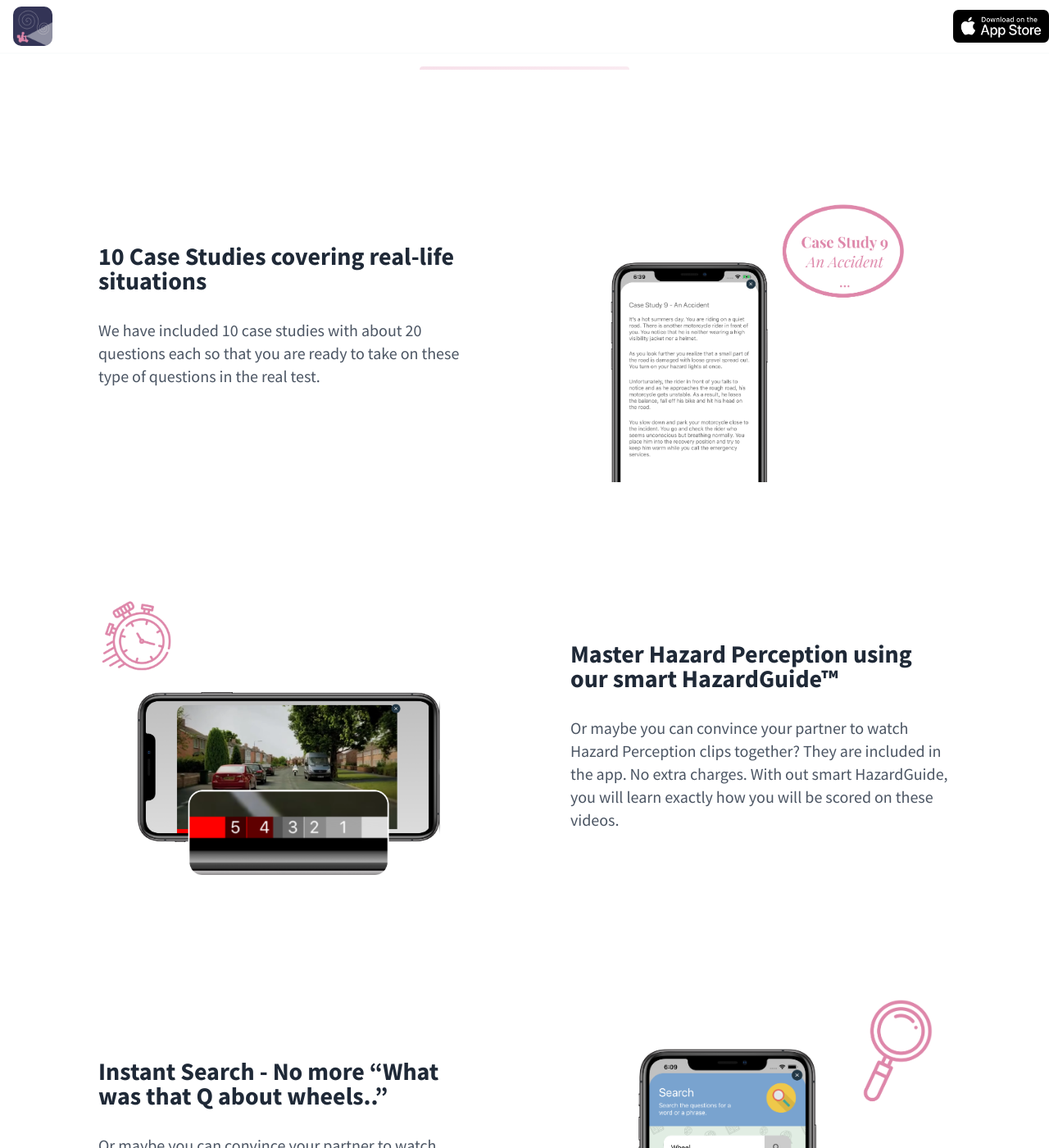
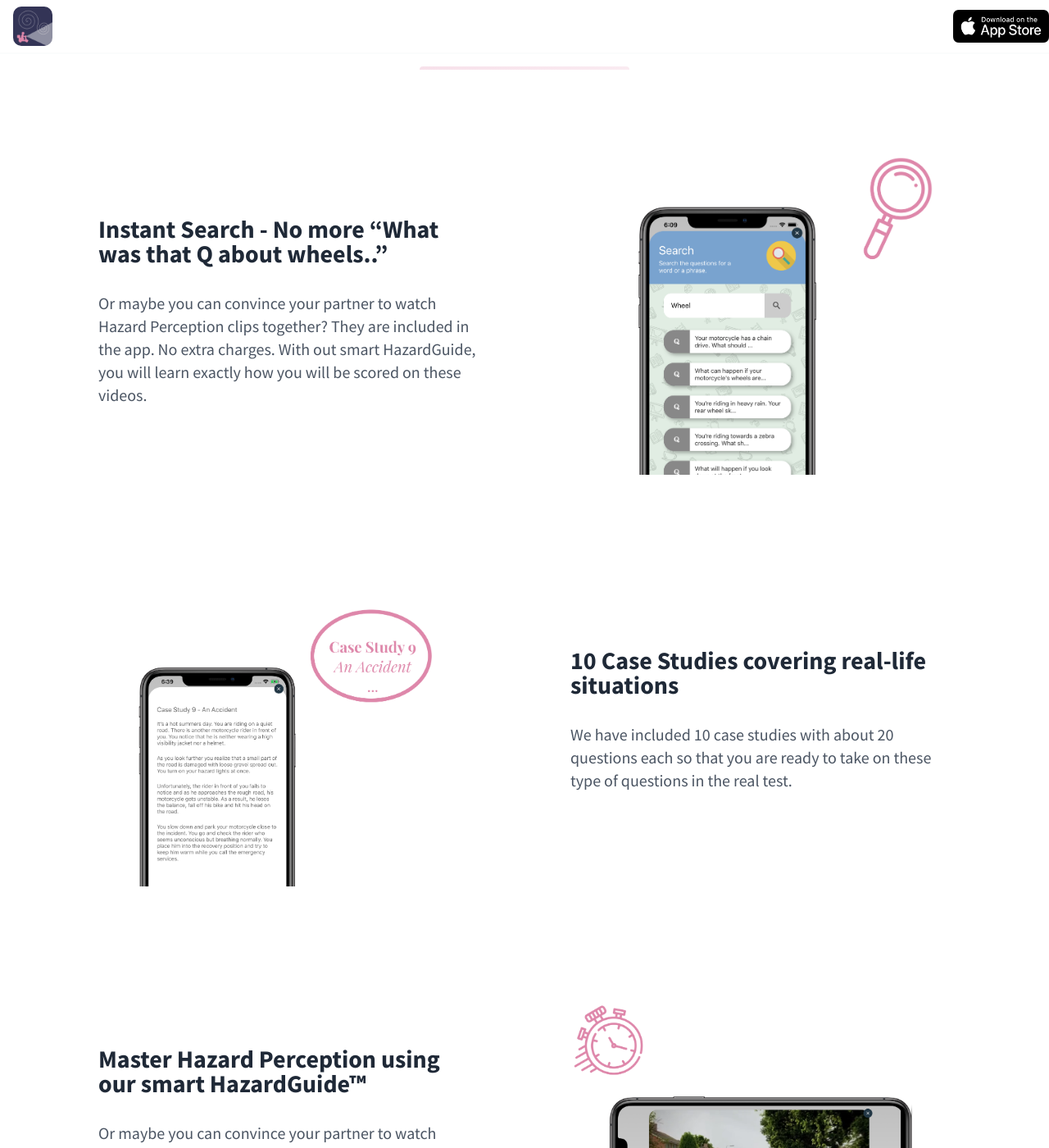
Before and after one commit to mcornford/land, a Jekyll site: the page built from apps/motorcycle.md, in a window 1280 px wide and 1400 px high, scrolled down 914 px. Shown: the whole window at 82% size. Built offline with Jekyll 4.4.1, drawn with Linux system fonts in a browser that asks for light colours; some of the changed lines change nothing that is shown.

Commit message:
Update Apps “motorcycle”

```diff
--- a/apps/motorcycle.md
+++ b/apps/motorcycle.md
@@ -10,6 +10,12 @@ banner:
   subtitle: Install the App, close the rings & pass the test.
   image: ../assets/uploads/motorcycle-complete.png
 features:
+  - title: Instant Search - No more “What was that Q about wheels..”
+    description: Or maybe you can convince your partner to watch Hazard Perception
+      clips together? They are included in the app. No extra charges. With out
+      smart HazardGuide, you will learn exactly how you will be scored on these
+      videos.
+    image: ../assets/uploads/search.png
   - title: 10 Case Studies covering real-life situations
     description: We have included 10 case studies with about 20 questions each so
       that you are ready to take on these type of questions in the real test.
@@ -20,12 +26,6 @@ features:
       smart HazardGuide, you will learn exactly how you will be scored on these
       videos.
     image: ../assets/uploads/hazard.png
-  - title: Instant Search - No more “What was that Q about wheels..”
-    description: Or maybe you can convince your partner to watch Hazard Perception
-      clips together? They are included in the app. No extra charges. With out
-      smart HazardGuide, you will learn exactly how you will be scored on these
-      videos.
-    image: ../assets/uploads/search.png
   - title: Quickly Revise all the Qs you found tricky before the real test
     description: Or maybe you can convince your partner to watch Hazard Perception
       clips together? They are included in the app. No extra charges. With out
```
